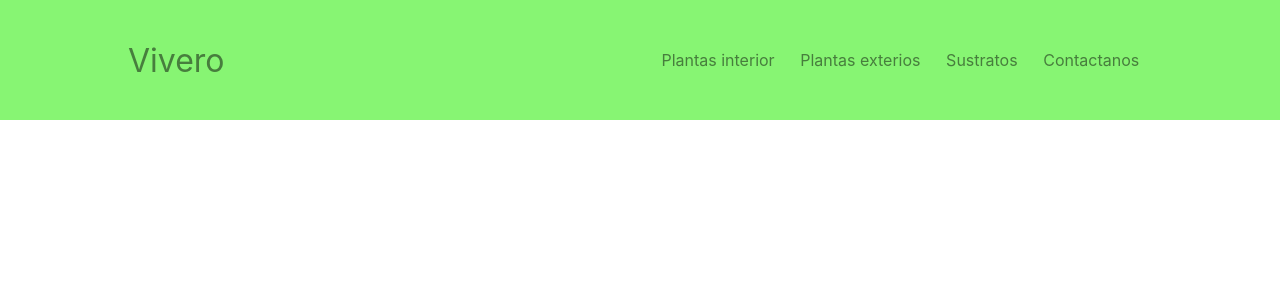
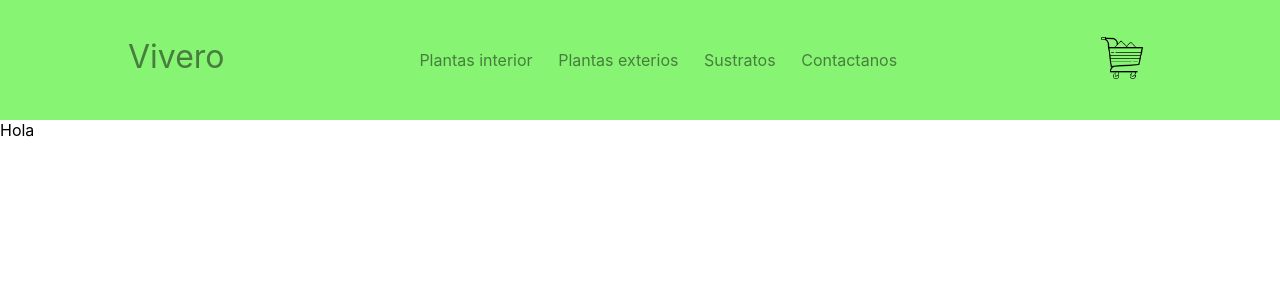
Before and after one commit to ayerein/TiendaOnline, a React (Create React App) app: page / in a window 1280 px wide. Shown: the top 300 px of the page. Built offline with nearby package versions, Linux system fonts and the light colour scheme.

Commit message:
Desafio clase 3

```diff
--- a/src/App.js
+++ b/src/App.js
@@ -1,11 +1,13 @@
 import './App.css';
 import NavBar from './components/NavBar';
+import ItemListContainer from './components/ItemListContainer/ItemListContainer';
 
 
 function App() {
   return (
     <div className="App">
       <NavBar />
+      <ItemListContainer greeting={'Hola'} />
 
     </div>
   );
--- /dev/null
+++ b/src/components/CartWidget/CartWidget.jsx
@@ -0,0 +1,11 @@
+import Img from '../carrito.png'
+
+const CartWidget = () => {
+    return(
+        <>
+        <img src={ Img} alt="icono carrito" />
+        </>
+    )
+}
+
+export default CartWidget
--- /dev/null
+++ b/src/components/ItemListContainer/ItemListContainer.jsx
@@ -0,0 +1,8 @@
+
+const ItemListContainer = ({greeting = 'Saludo predeterminado'}) => {
+    return (
+        <div>{greeting}</div>
+    )
+}
+
+export default ItemListContainer
--- a/src/components/NavBar.css
+++ b/src/components/NavBar.css
@@ -9,6 +9,7 @@
 
     .titulo{
         font-size: 2rem;
+        padding-bottom: 1vh;
         color: rgb(71, 126, 61);
     }
 
@@ -27,3 +28,7 @@
     a:hover{
         font-weight: 500;
     }
+
+    .Contenedor-Carrito img{
+        height: 60px;
+    }
--- a/src/components/NavBar.js
+++ b/src/components/NavBar.js
@@ -1,4 +1,5 @@
 import './NavBar.css';
+import CartWidget from './CartWidget/CartWidget';
 
 function NavBar(){
   return(
@@ -14,6 +15,9 @@ function NavBar(){
           <li><a href="index.html">Contactanos</a></li>
           </ul>
       </div>
+      <div className="Contenedor-Carrito">
+        <CartWidget />
+      </div>
     </nav>
   )
 }
```
Also changed, not shown: src/components/carrito.png (added).
